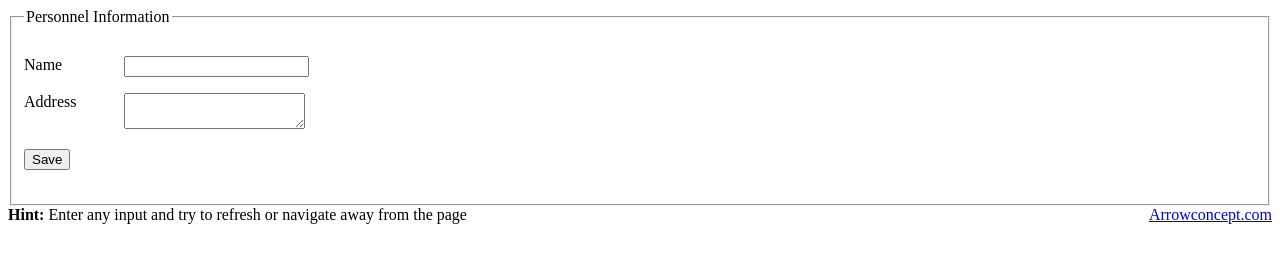
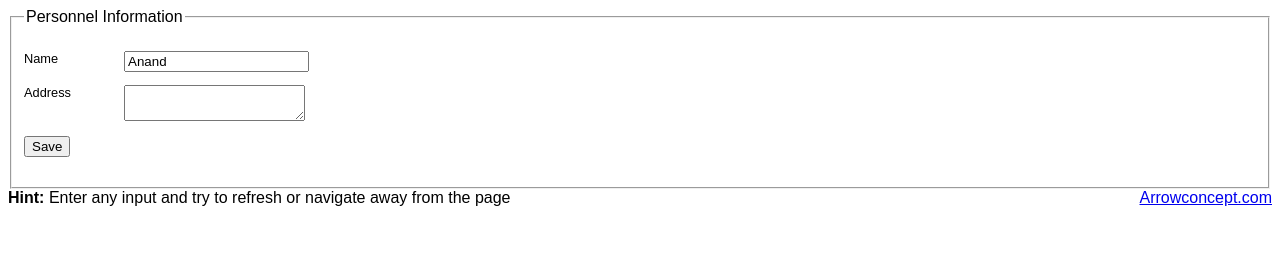
Before and after one commit to anandgorantala/Form-Savior, a plain HTML site: page index.html in a window 1280 px wide. Drawn offline with nearby package versions, Linux system fonts and the light colour scheme.

Commit message:
Added Closure minified version
Modified example to include the 'msg' parameter. Added a value to the name input for illustration

```diff
--- a/index.html
+++ b/index.html
@@ -7,14 +7,17 @@
 	<meta name="author" content="Anand Gorantala">
 
 	<script type="text/javascript" src="http://ajax.googleapis.com/ajax/libs/jquery/1.4.2/jquery.min.js"></script>
-	<script type="text/javascript" src="jquery.formSavior.js"></script>
+	<script type="text/javascript" src="jquery.formSavior.min.js"></script>
 	<script type="text/javascript">
 		$(document).ready(function() {
-			$("#personInfo").formSavior();
+			$("#personInfo").formSavior({
+				'msg' : 'Personnel information changes have not been saved.'
+			});
 		});
 	</script>
 	<style type="text/css">
-		ol { padding:0; }
+		* { font-family:Arial, Helvetica, sans-serif; }
+		ol { padding:0; font-size:0.8em; }
 		li { list-style:none;padding:0.5em 0; }
 		label{ display:block; float:left; width:100px; }
 		footer { clear:both;float:right; }
@@ -28,7 +31,7 @@
 			<ol>
 				<li>
 					<label for="name">Name</label>
-					<input name="name" id="name" type="text" />
+					<input name="name" id="name" type="text" value="Anand" />
 				</li>
 				<li>
 					<label for="address">Address</label>
--- /dev/null
+++ b/jquery.formSavior.min.js
@@ -0,0 +1 @@
+(function(a){a.fn.formSavior=function(c){return this.each(function(){var d={msg:"There are unsaved changes on this form"};c&&a.extend(d,c);var e="",f=true,b=a(this);$win=a(window);$doc=a(document);$doc.ready(function(){e=b.serialize()});b.submit(function(){f=false});$win.bind("beforeunload",function(){current=b.serialize();if(current!=e&&f===true)return d.msg})})}})(jQuery);
```
